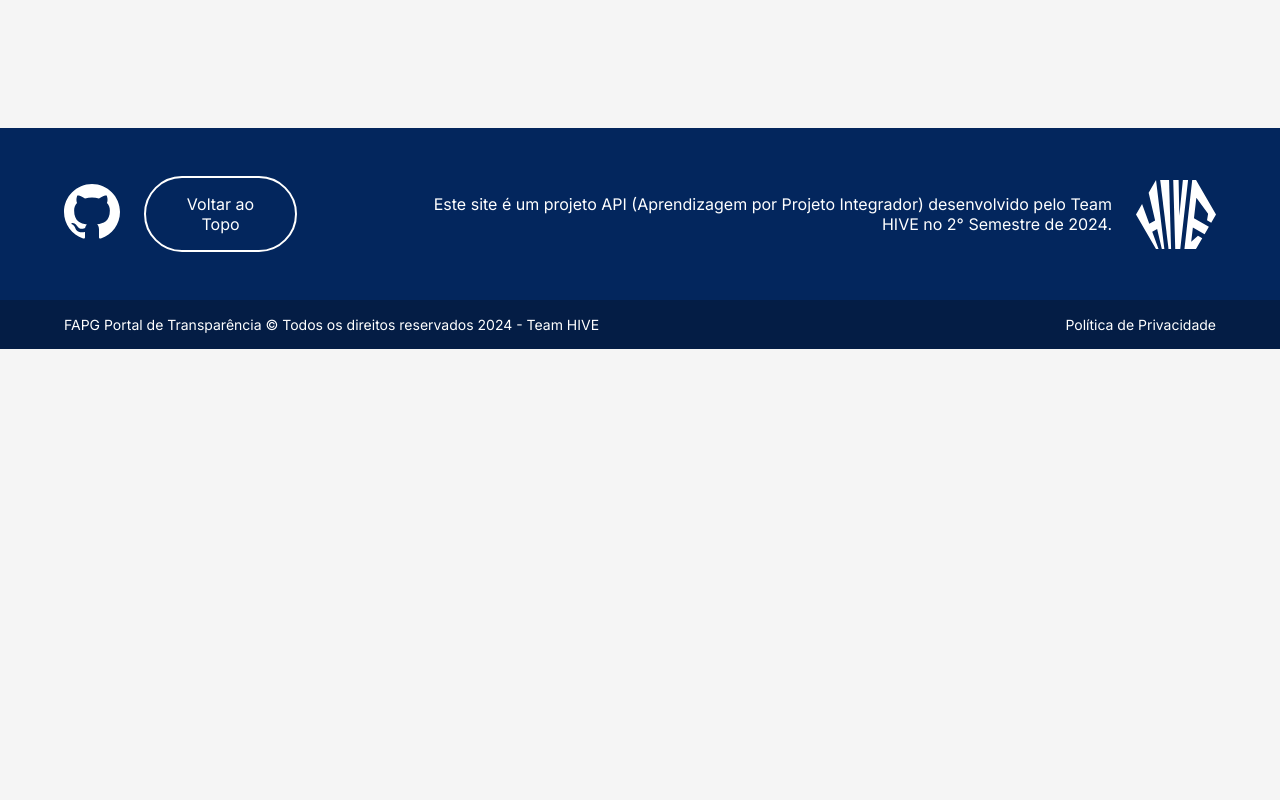
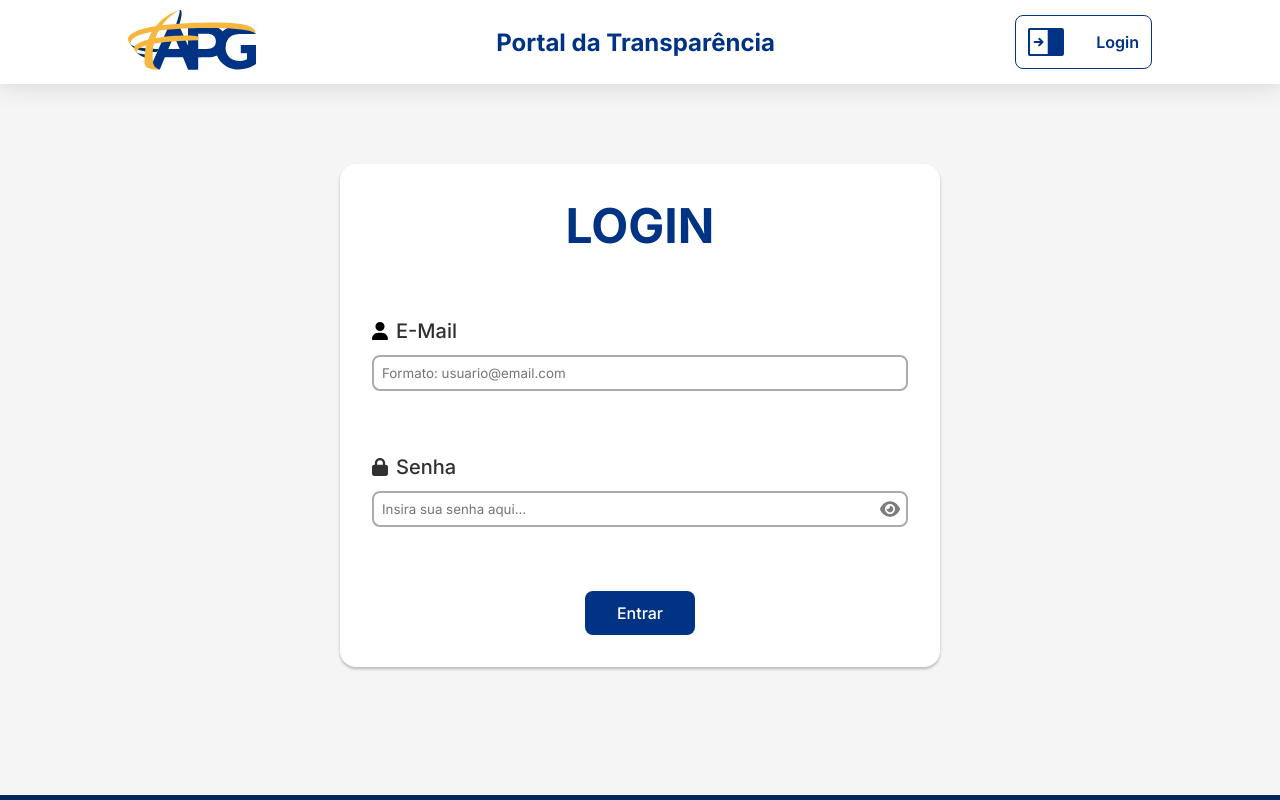
Before and after one commit to TeamHiveAPI/API-2024.02-FRONT, a React (Create React App) app: page /login in a window 1280 px wide. Shown: the top 800 px of the page. Built offline with nearby package versions, Linux system fonts and the light colour scheme.

Commit message:
feat: Arrumando navbar pra mudar de estado dependendo se o usuário está logado ou não

```diff
--- a/src/components/Navbar/Navbar.scss
+++ b/src/components/Navbar/Navbar.scss
@@ -22,11 +22,16 @@
     color: $primario;
 }
 
-.nav_dir img {
+.nav_dir {
+    display: flex;
+    gap: 32px;
+}
+
+.nav img {
     width: 32px;
 }
 
-.nav_dir {
+.nav_botao {
     display: flex;
     font-weight: 600;
     align-items: center;
@@ -37,7 +42,11 @@
     border-radius: 8px;
 }
 
-.nav_dir:hover {
+.nav_botao img {
+    width: 36px;
+}
+
+.nav_botao:hover {
     background-color: $cinza-claro;
     cursor: pointer;
     color: $primario-hover;
--- a/src/components/Navbar/Navbar.tsx
+++ b/src/components/Navbar/Navbar.tsx
@@ -1,12 +1,31 @@
 import { useNavigate } from "react-router-dom";
+import { useState, useEffect } from "react";
+import { jwtDecode } from "jwt-decode"; // Corrigido para importação padrão
 import "./Navbar.scss";
 
 function Navbar() {
     const navigate = useNavigate();
+    const [isLoggedIn, setIsLoggedIn] = useState(false);
+
+    useEffect(() => {
+        const token = localStorage.getItem("token");
+
+        if (token) {
+            try {
+                setIsLoggedIn(true);
+            } catch (error) {
+                console.error("Token inválido ou expirado", error);
+                setIsLoggedIn(false);
+            }
+        } else {
+            setIsLoggedIn(false);
+        }
+    }, []);
 
     const handleLogout = () => {
         localStorage.removeItem("token");
-        navigate("/");
+        setIsLoggedIn(false);
+        window.location.reload()
     };
 
     return (
@@ -19,9 +38,15 @@
                 <h2>Portal da Transparência</h2>
             </div>
 
-            <div className="nav_dir" onClick={handleLogout} style={{ cursor: "pointer" }}>
-                <img src="/img/icone_sair.svg" alt="Icone Sair" />
-                <p>Sair</p>
+            <div className="nav_dir">
+                {isLoggedIn && (
+                    <img src="/img/foto_perfil_admin.svg" alt="Foto do Perfil" />
+                )}
+
+            <div className="nav_botao" onClick={isLoggedIn ? handleLogout : () => navigate("/login")}>
+                    <img src={isLoggedIn ? "/img/icone_sair.svg" : "/img/icone_login.svg"} alt={isLoggedIn ? "Icone Sair" : "Icone Login"} />
+                    <p>{isLoggedIn ? "Sair" : "Login"}</p>
+                </div>
             </div>
         </nav>
     );
--- a/src/pages/Login/Login.tsx
+++ b/src/pages/Login/Login.tsx
@@ -28,8 +28,8 @@
                 localStorage.setItem("token", token);
 
                 setTimeout(() => {
-                    navigate("/consulta");
-                  }, 3000);
+                    navigate("/");
+                  });
                 console.log(response.data);
             })
             .catch((error: AxiosError) => {
--- a/src/routes/appRoutes.tsx
+++ b/src/routes/appRoutes.tsx
@@ -15,11 +15,11 @@
       <ScrollToTop />
       <NotificacaoToast />
         <Routes>
-          <Route path="/" element={<Login />} />
+          <Route path="/" element={<Consulta />} />
+          <Route path="/login" element={<Login />} />
           <Route path="/projeto/:id" element={<VisualizacaoProjeto />} />
-          <Route path="/consulta" element={<Consulta />} />
           <Route path="/cadastro-projeto" element={<CadastroProjeto />} />
-          <Route path="/edicao-projeto/:id" element={<CadastroProjeto />} /> {/* Rota para edição */}
+          <Route path="/edicao-projeto/:id" element={<CadastroProjeto />} />
         </Routes>
     </Router>
     <Footer />
```
Also changed, not shown: public/img/foto_perfil_admin.svg (added), public/img/icone_login.svg (added).
